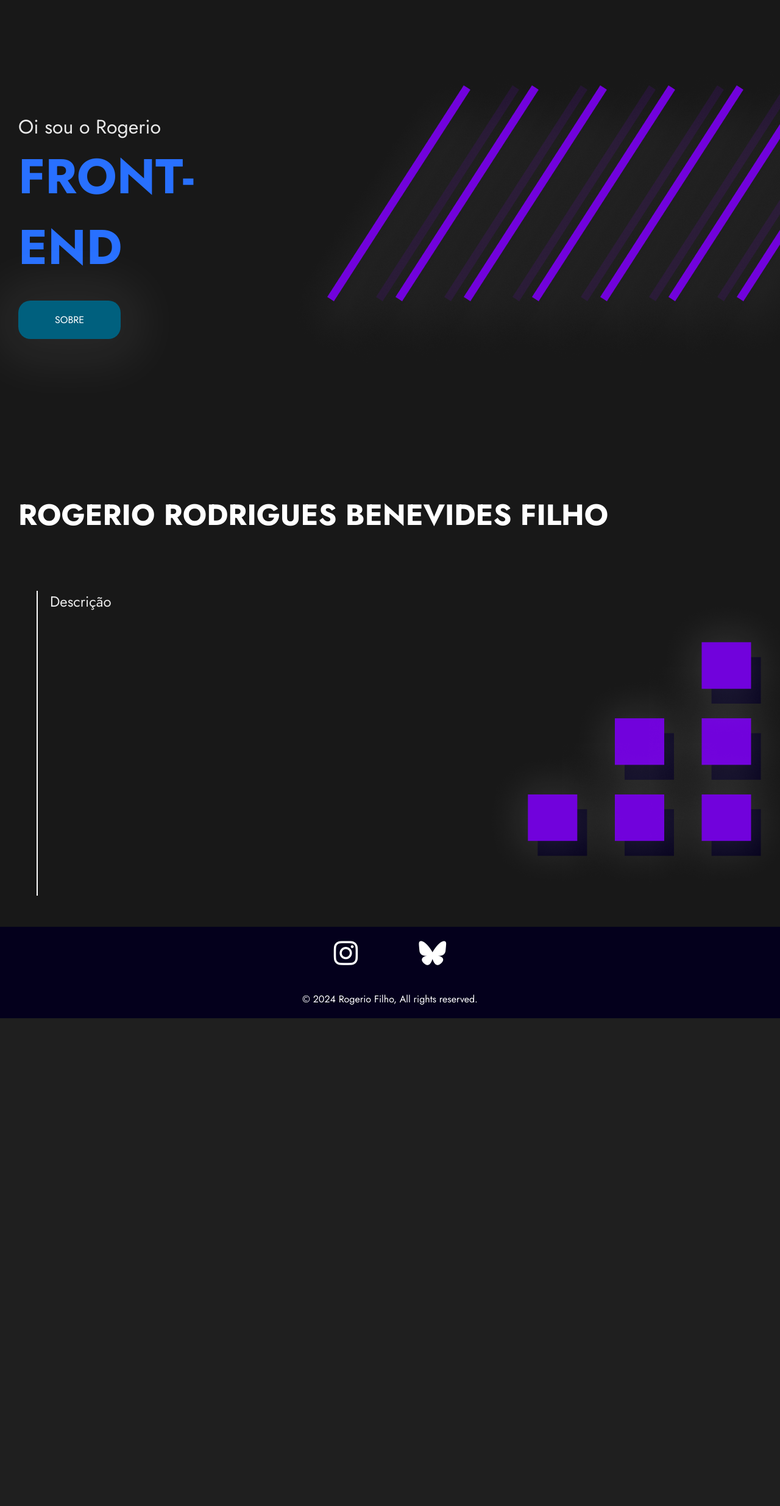
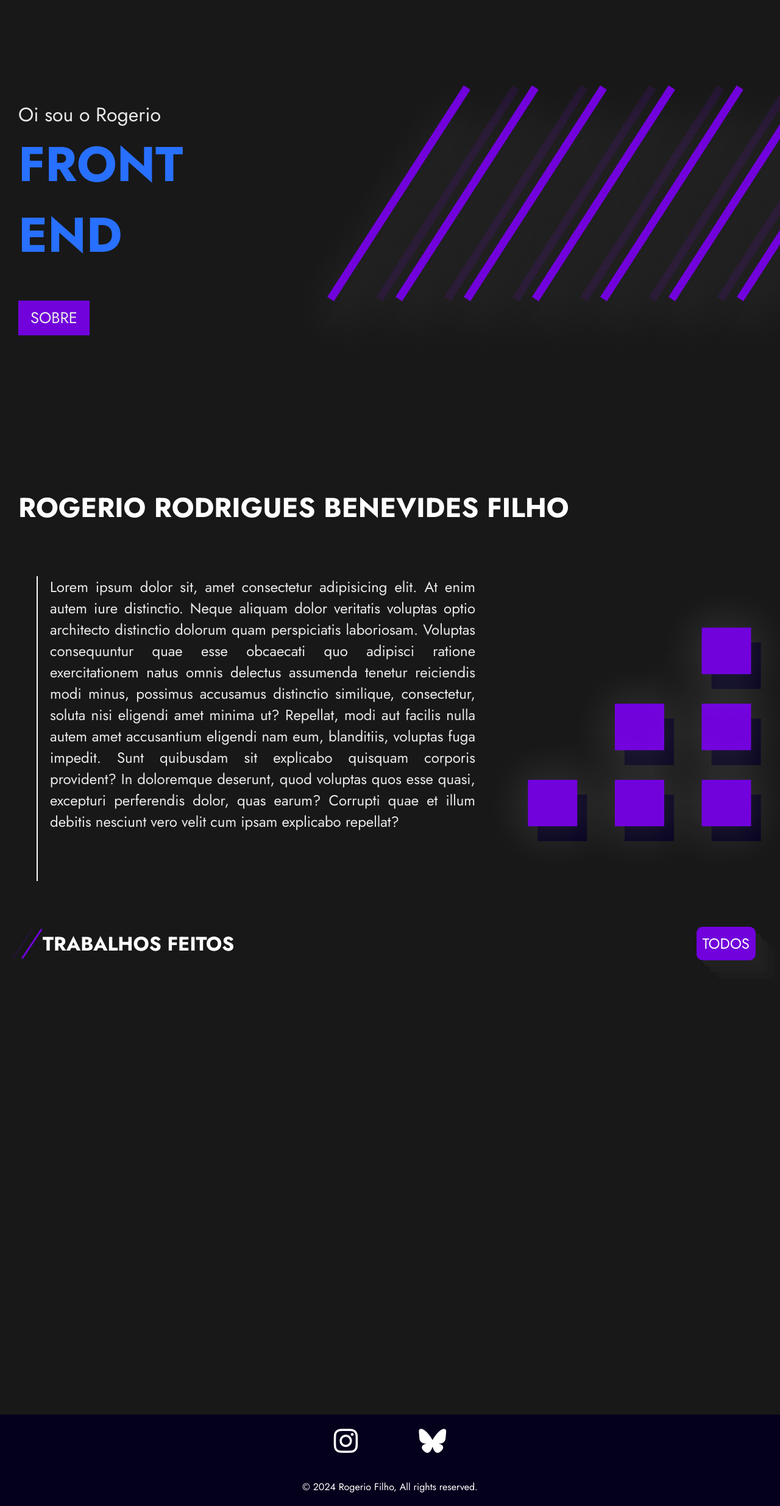
Before and after one commit to rogeriofilhoO/Portifolio, a PHP site: page / in a window 1280 px wide. Shown: the part 83-2553 px from the top of the page at 61% size. Before the commit the page ends 1753 px from the top, so only its background shows below. Run offline with PHP 8.4, Linux system fonts and the light colour scheme; some libraries are stand-ins or nearby versions.

Commit message:
O q eu fiz hoje 04/06

```diff
--- a/assets/css/style.css
+++ b/assets/css/style.css
@@ -15,22 +15,126 @@ nav h1{color: #fff}
 .nav-itens:hover{ color: var(--cor4);}
 
 
+.crosshair {
+    .link-effect-14 {
+       a {
+          color: var(--cor3);
+          padding: 10px 20px;
+          position: relative;
+          overflow: hidden;
+          display: inline-block;
+          transition: .3s ease-out;
+          span{
+             &::before{
+                width: 5px;
+                height: 5px;
+                background: transparent;
+                content: "";
+                position: absolute;
+                left: 0;
+                top: 0;
+                border-top: 2px solid var(--cor1) ;
+                border-left: 2px solid  var(--cor1);
+                transition: .3s;
+                opacity: 0;
+             }
+             &::after{
+                width: 5px;
+                height: 5px;
+                background: transparent;
+                content: "";
+                position: absolute;
+                right: 0;
+                bottom: 0;
+                border-right: 2px solid  var(--cor1);
+                border-bottom: 2px solid  var(--cor1);
+                transition: .3s;
+                opacity: 0;
+
+             }
+          }
+          &::before {
+             width: 5px;
+             height: 5px;
+             background: transparent;
+             content: "";
+             position: absolute;
+             right: 0;
+             top: 0;
+             border-right: 2px solid  var(--cor1);
+             border-top: 2px solid  var(--cor1);
+             transition: .3s;
+             opacity: 0;
+          }
+          &::after {
+             width: 5px;
+             height: 5px;
+             background: transparent;
+             content: "";
+             position: absolute;
+             left: 0;
+             bottom: 0;
+             border-left: 2px solid var(--cor1);
+             border-bottom: 2px solid var(--cor1);
+             transition: .3s;
+             opacity: 0;
+          }
+          &:hover{
+             color:  var(--cor3);
+             &::before{
+                opacity: 1;
+                right: 5px;
+                top: 5px;
+             }
+             &::after{
+                opacity: 1;
+                left: 5px;
+                bottom: 5px;
+             }
+             span{
+                &::before{
+                   opacity: 1;
+                   left: 5px;
+                   top: 5px;
+                }
+                &::after{
+                   opacity: 1;
+                   right: 5px;
+                   bottom: 5px;
+                }
+             }
+          }
+       }
+    }
+ }
+
 main{background-color: var(--cor7);}
 
 .Banner{height: 90vh; max-width: 100%; display: flex; align-items: center; justify-content: space-between;}
 .banner-div{margin-left: 30px;}
 .banner-div p{color: var(--cor3); font-size: 2em;}
 .banner-div h1{color: var(--cor4); font-size: 5em; margin-bottom: 50px;}
-.banner-div a{color: #fff; background-color: #00607e; padding: 20px 60px; box-shadow: 0px 4px 80.9px 37px rgba(255, 255, 255, 0.07); border-radius: 20px; transition: .1s;}
-.banner-div a:hover{ padding: 25px 65px; background-color: #1e1555;}
+.banner-div a{padding: 20px 60px; font-size: 1.6rem; background-color: var(--cor1); transition: .3s;}
+.banner-div a:hover{font-size: 2rem; background-color: #00000000;}
 .bannerimg{}
 
 .sobre{height: 100vh; max-width: 100%;}
 
-.sobre h1{color: #fff; font-size: 3em; padding: 90px 30px;}
+.sobre h1{color: #fff; font-size: 2.8em; padding: 80px 30px;}
 .sobre-div{ display: flex; justify-content: space-between;}
-.sobre-div p{color: var(--cor3);margin-left: 60px; font-size: 1.5em; border-left: #fff solid 2px; padding-left: 20px;}
+.sobre-div p{color: var(--cor3);margin-left: 60px; font-size: 1.5em; border-left: #fff solid 2px; padding-left: 20px; min-height: 300px; text-align: justify;}
 .sobre-div img{display: flex;}
+
+.trabalhos{height: 100vh; max-width: 100%;}
+.trab-div{display: flex; justify-content: space-between; align-items: center;}
+.trab-div2{display: flex; align-items: center; color: #FFF; margin-inline: 20px;}
+.trab-div2 h1{font-size: 2rem;}
+.trab-div a{margin-inline: 40px; padding: 10px; background-color: var(--cor1); transition: .2s; border-radius: 10px; box-shadow: 10px 10px 0px 0px rgba(33,33,33,1), 20px 20px 0px 0px rgba(33,33,33,0.7), 30px 30px 0px 0px rgba(33,33,33,0.4), 40px 40px 0px 0px rgba(33,33,33,0.1); font-size: 1.5rem;}
+.trab-div a:hover{padding: 15px; background-color: var(--cor2);}
+
+
+
+
 
 footer{background-color: var(--cor2); color: #fff; text-align: center;}
 .footer-container{display: flex; height: 150px; flex-direction: column; justify-content: space-around;}
@@ -39,6 +143,29 @@ footer{background-color: var(--cor2); color: #fff; text-align: center;}
 
 .fa-bluesky:hover, .fa-instagram:hover{color: var(--cor4); cursor: pointer;}
 .footer-icons{display: flex; justify-content: center;}
+
+
+
+
+/* @media (max-width: 1150px) {
+    .sobre-div{ display: flex;}
+    .sobre-div p{font-size: 1.3em;}
+
+}
+
+@media (max-width: 1000px) {
+    .sobre h1{color: #fff; font-size: 2.8em; padding: 80px 30px;}
+    .sobre-div{display: flex;}
+    .sobre-div p{font-size: 1.1em; min-height: fit-content; max-width: 700px; margin: auto;}
+    .sobre-div img{display: none;}
+
+}
+
+@media (max-width: 800px) {
+    .sobre-div{display: flex;}
+    .sobre-div p{font-size: .9em; min-height: 300px; max-width: 700px; margin: auto;}
+    .sobre-div img{display: none;}
+} */
 
 
 :root{
--- a/index.php
+++ b/index.php
@@ -26,12 +26,11 @@
         </nav>
     </header>
     <main>
-        <section class="Banner" id="home">
-
-            <div class="banner-div">
+        <section class="Banner crosshair" id="home">
+            <div class="banner-div link-effect-14">
                 <p>Oi sou o Rogerio</p>
-                <h1>FRONT-END</h1>
-                <a href="#sobre">SOBRE</a>
+                <h1>FRONT END</h1>
+                <a href="#sobre"><span>SOBRE</span></a>
             </div>
             <div>
                 <img src="assets/img/Group 1barras.png" alt="Barras" class="bannerimg">
@@ -43,7 +42,7 @@
             <h1>ROGERIO RODRIGUES BENEVIDES FILHO</h1>
 
             <div class="sobre-div">
-                <p>Descrição</p>
+                <p>Lorem ipsum dolor sit, amet consectetur adipisicing elit. At enim autem iure distinctio. Neque aliquam dolor veritatis voluptas optio architecto distinctio dolorum quam perspiciatis laboriosam. Voluptas consequuntur quae esse obcaecati quo adipisci ratione exercitationem natus omnis delectus assumenda tenetur reiciendis modi minus, possimus accusamus distinctio similique, consectetur, soluta nisi eligendi amet minima ut? Repellat, modi aut facilis nulla autem amet accusantium eligendi nam eum, blanditiis, voluptas fuga impedit. Sunt quibusdam sit explicabo quisquam corporis provident? In doloremque deserunt, quod voluptas quos esse quasi, excepturi perferendis dolor, quas earum? Corrupti quae et illum debitis nesciunt vero velit cum ipsam explicabo repellat?</p>
 
                 <img src="assets/img/Group 2Quadrados.png" alt="Quadrados roxos" width="500" height="500">
             </div>
@@ -51,7 +50,17 @@
         </section>
 
         <section class="trabalhos" id="trabalhos">
+            <div class="trab-div">
 
+                <div class="trab-div2">
+                    <img src="assets/img/Group 3.png" alt="barras" width="50" height="50">
+                    <h1>TRABALHOS FEITOS</h1>
+                </div>
+
+                <a href="">TODOS</a>
+            </div>
+
+            <!-- trabalhos -->
         </section>
     </main>
     <footer>
@@ -59,7 +68,6 @@
             <div class="footer-icons">
                 <i class="fa-brands fa-instagram"><a href="#"></a></i>
                 <i class="fa-brands fa-bluesky"><a href="#"></a></i>
-
             </div>
             <p>© 2024 Rogerio Filho, All rights reserved.</p>
         </div>
```
Also changed, not shown: assets/img/Group 3.png (added).
